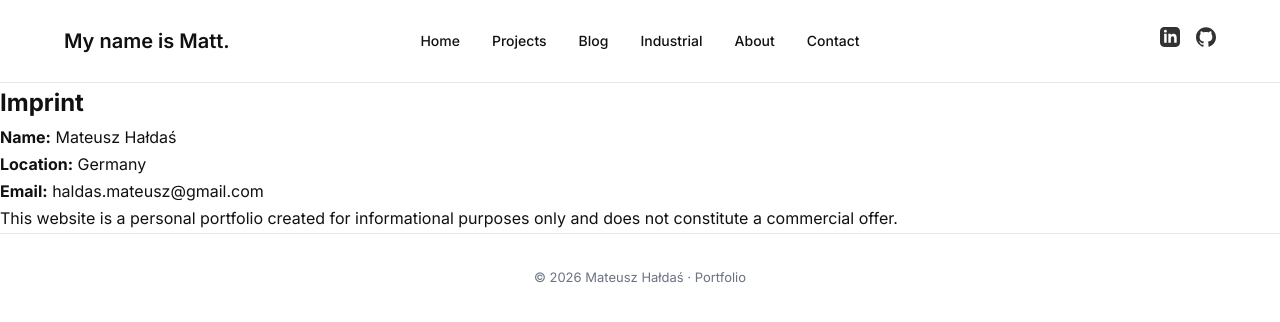
After one commit to Ex333/portfolio, a Django app: page /imprint/ in a window 1280 px wide. The commit adds this page. Shown: the top 322 px of the page. Run offline with Django 5.2, Linux system fonts and the light colour scheme.

Commit message:
Privacy Policy added and Imprint

```diff
--- a/portfolio/urls.py
+++ b/portfolio/urls.py
@@ -8,4 +8,6 @@ urlpatterns = [
     path("contact/", views.contact, name="contact"),
     path('blog/', views.blog, name='blog'),
     path('industrial/', views.industrial, name='industrial'),
+    path('imprint/', views.imprint, name='imprint'),
+    path('privacy-policy/', views.privacy_policy, name='privacy_policy'),
 ]
--- a/portfolio/views.py
+++ b/portfolio/views.py
@@ -22,3 +22,9 @@ def blog(request):
 
 def industrial(request):
     return render(request, 'industrial.html')
+
+def imprint(request):
+    return render(request, 'imprint.html')
+
+def privacy_policy(request):
+    return render(request, 'privacy_policy.html')
--- a/templates/home.html
+++ b/templates/home.html
@@ -8,7 +8,7 @@
 <!-- HERO / WALLPAPER -->
 <section class="hero-wallpaper home">
   <div class="hero-card">
-    <h1>Hi, I’m Mateusz 👋</h1>
+    <h1>Hi, I’m Mateusz </h1>
 
     <p>
       I build web applications, learn Django and create my developer portfolio.
--- /dev/null
+++ b/templates/imprint.html
@@ -0,0 +1,18 @@
+{% extends "base.html" %}
+
+{% block title %}Imprint{% endblock %}
+
+{% block content %}
+<section class="legal-page">
+    <h1>Imprint</h1>
+
+    <p><strong>Name:</strong> Mateusz Hałdaś</p>
+    <p><strong>Location:</strong> Germany</p>
+    <p><strong>Email:</strong> haldas.mateusz@gmail.com</p>
+
+    <p>
+        This website is a personal portfolio created for informational purposes only
+        and does not constitute a commercial offer.
+    </p>
+</section>
+{% endblock %}
```
Also changed, not shown: templates/privacy.html (added).
